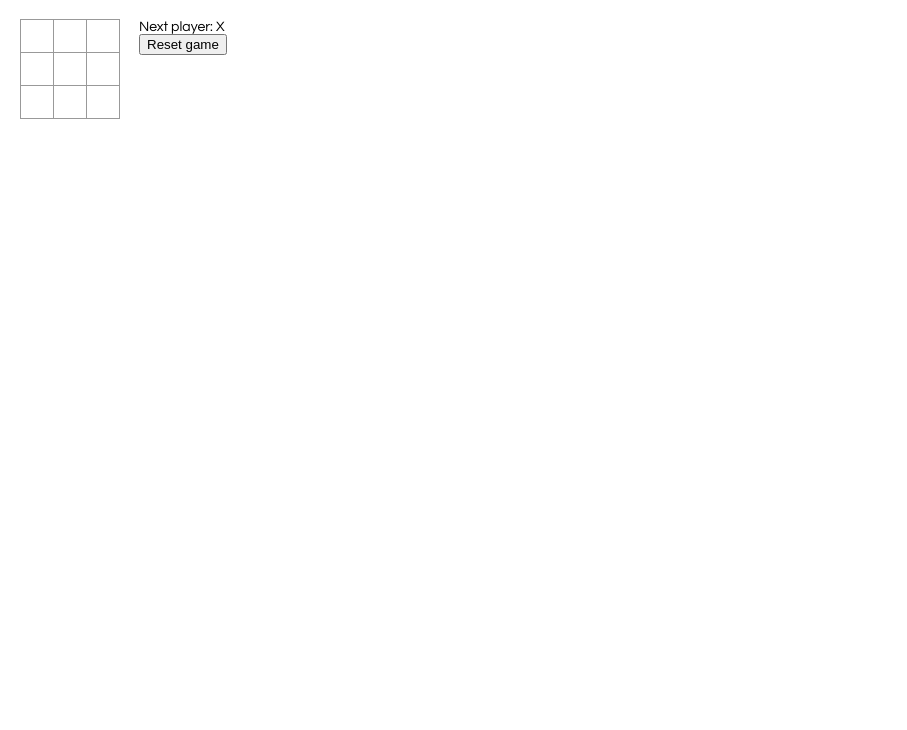
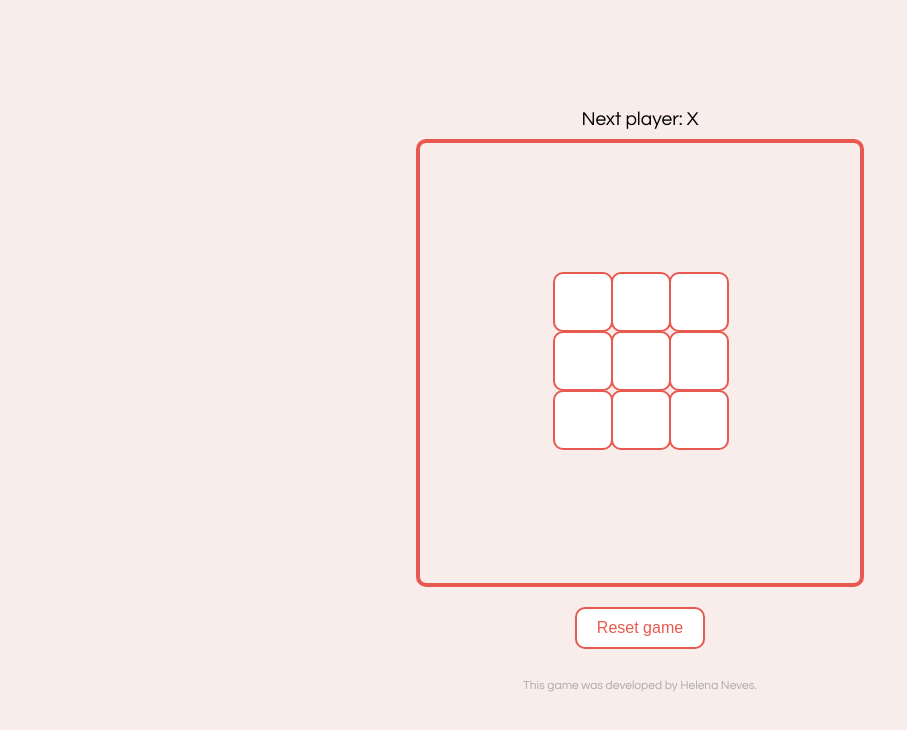
Before and after one commit to helenanevesbr/tic-tac-toe-game, a React app: page / in a window 1280 px wide. Shown: the whole page, without its empty margins (0-907 px from the left). Built offline with nearby package versions, Linux system fonts and the light colour scheme.

Commit message:
Added CSS

```diff
--- a/src/components/Game.js
+++ b/src/components/Game.js
@@ -77,23 +77,28 @@ class Game extends React.Component {
     if (winner) {
       status = 'Winner: ' + winner;
     } else if (squares.every(square => square != null)) {
-      status = 'There was a tie';
+      status = 'There was a tie.';
     } else {
       status = 'Next player: ' + (this.state.xIsNext ? 'X' : 'O');
     }
 
     return (
+      <div>
         <div className="game">
+          <div className="game-status">
+            {status}
+          </div>
           <div className="game-board">
             <Board
               squares={squares}
               onClick={(i) => this.handleClick(i)}
             />
           </div>
-        <div className="game-info">
-          <div>{status}</div>
+          <div className="game-reset">
             <button onClick={() => this.resetGame()}>Reset game</button>
           </div>
+        </div>
+        <div className="author">This game was developed by Helena Neves.</div>
       </div>
     );
   }
--- a/src/components/Square.js
+++ b/src/components/Square.js
@@ -5,11 +5,7 @@ function Square(props) {
     return (
       <button className="square"
         onClick={props.onClick}>
-          {/*When you click on a Square component, the onClick prop function that was passed down from the Board component gets called with the index of the clicked square as an argument.
-          This onClick function was itself passed down from the Game component to the Board component, where it was bound to a specific index.
-          This is the main way that the Game component knows when a square has been clicked.*/}
-
-        {props.value}
+        <span className='marker'>{props.value}</span>
       </button>
     );
 }
--- a/src/index.css
+++ b/src/index.css
@@ -1,6 +1,11 @@
 body {
-  font: 14px "Century Gothic", Futura, sans-serif;
-  margin: 20px;
+  font-family: "Century Gothic", Futura, sans-serif;
+  margin: 0;
+  display: flex;
+  align-items: center;
+  justify-content: center;
+  height: 100vh;
+  background-color: #F8EDEB; /* soft pink */
 }
 
 ol, ul {
@@ -15,21 +20,31 @@ ol, ul {
 
 .status {
   margin-bottom: 10px;
+  color: #E85A4F; /* red */
 }
 
 .square {
   background: #fff;
-  border: 1px solid #999;
-  float: left;
-  font-size: 24px;
+  border: 2px solid #E85A4F; /* red */
+  font-size: 40px;
   font-weight: bold;
-  line-height: 34px;
-  height: 34px;
-  margin-right: -1px;
-  margin-top: -1px;
+  height: 60px;
+  margin-right: -2px;
+  margin-top: -2px;
   padding: 0;
+  width: 60px;
+  position: relative;
+}
+
+.marker {
+  width: 100%;
+  margin: 0 auto;
+  padding: 0px;
+  line-height: 60px;
   text-align: center;
-  width: 34px;
+  top: 0px;
+  left: 0px;
+  position: absolute;
 }
 
 .square:focus {
@@ -42,9 +57,64 @@ ol, ul {
 
 .game {
   display: flex;
-  flex-direction: row;
+  flex-direction: column;
+  align-items: center;
 }
 
-.game-info {
-  margin-left: 20px;
+.game-board {
+  border: 4px solid #E85A4F; /* red */
+  border-radius: 10px;
+  padding: 10px;
+  display: flex;
+  flex-wrap: wrap;
+  width: 420px;
+  height: 420px;
+  justify-content: center;
+  align-items: center;
+  margin-bottom: 20px;
+  background-color: #F8EDEB; /* soft pink */
 }
+
+.game-reset {
+  display: flex;
+  flex-direction: column;
+  align-items: center;
+}
+
+.game-status {
+  display: flex;
+  flex-direction: column;
+  align-items: center;
+  font-size: larger;
+  padding: 10px 20px;
+}
+
+.status {
+  font-size: 24px;
+  font-weight: bold;
+  margin-bottom: 20px;
+}
+
+button {
+  font-size: 16px;
+  padding: 10px 20px;
+  border: 2px solid #E85A4F; /* red */
+  border-radius: 10px;
+  background-color: white;
+  color: #E85A4F; /* red */
+  cursor: pointer;
+  transition: all 0.3s ease-in-out;
+}
+
+button:hover {
+  background-color: #E85A4F; /* red */
+  color: white;
+}
+
+.author{
+  padding: 10px 20px;
+  text-align: center;
+  font-size: 12px;
+  color: #aaa;
+  margin-top: 20px;
+}
```
Lines whose indentation alone changed are shown as unchanged.
